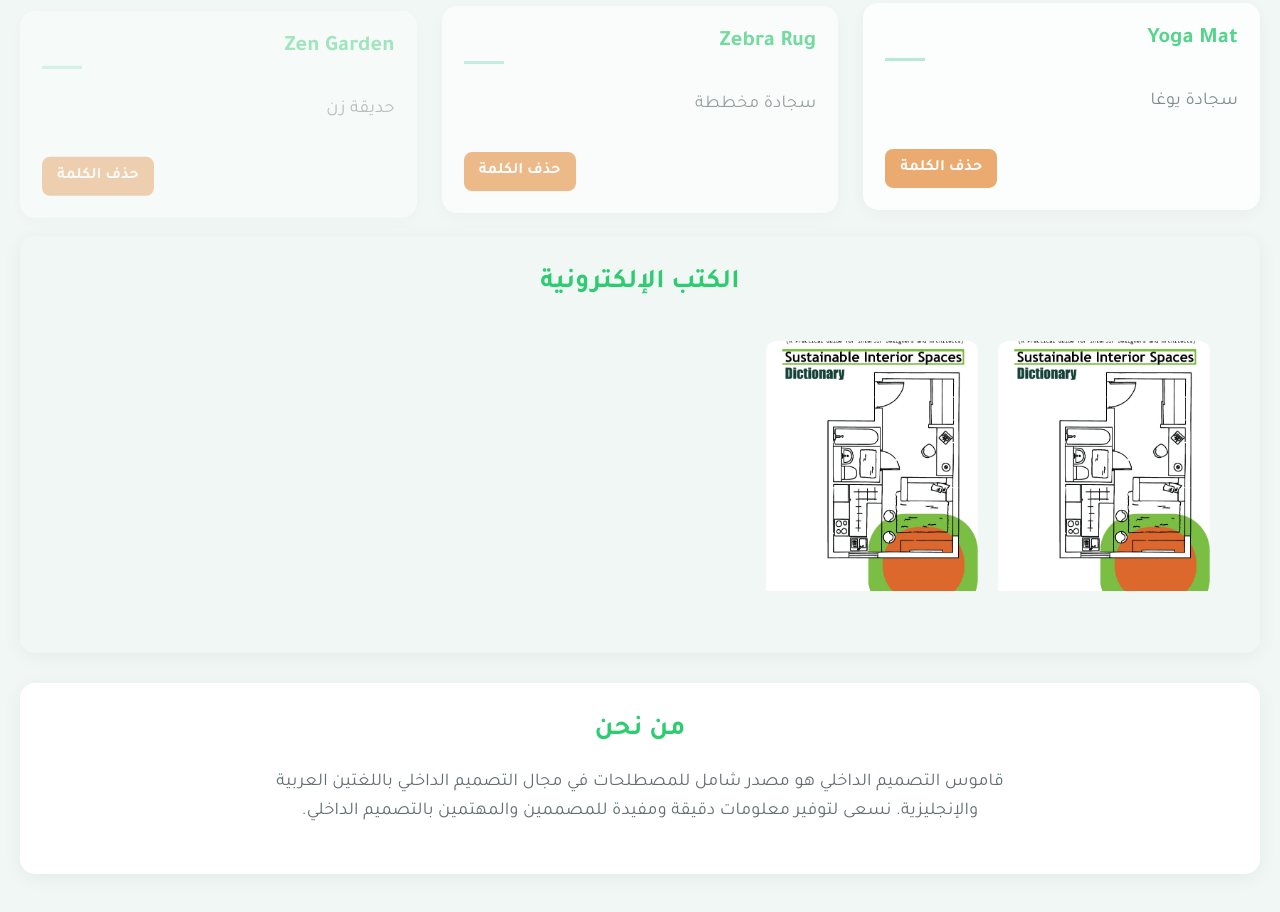
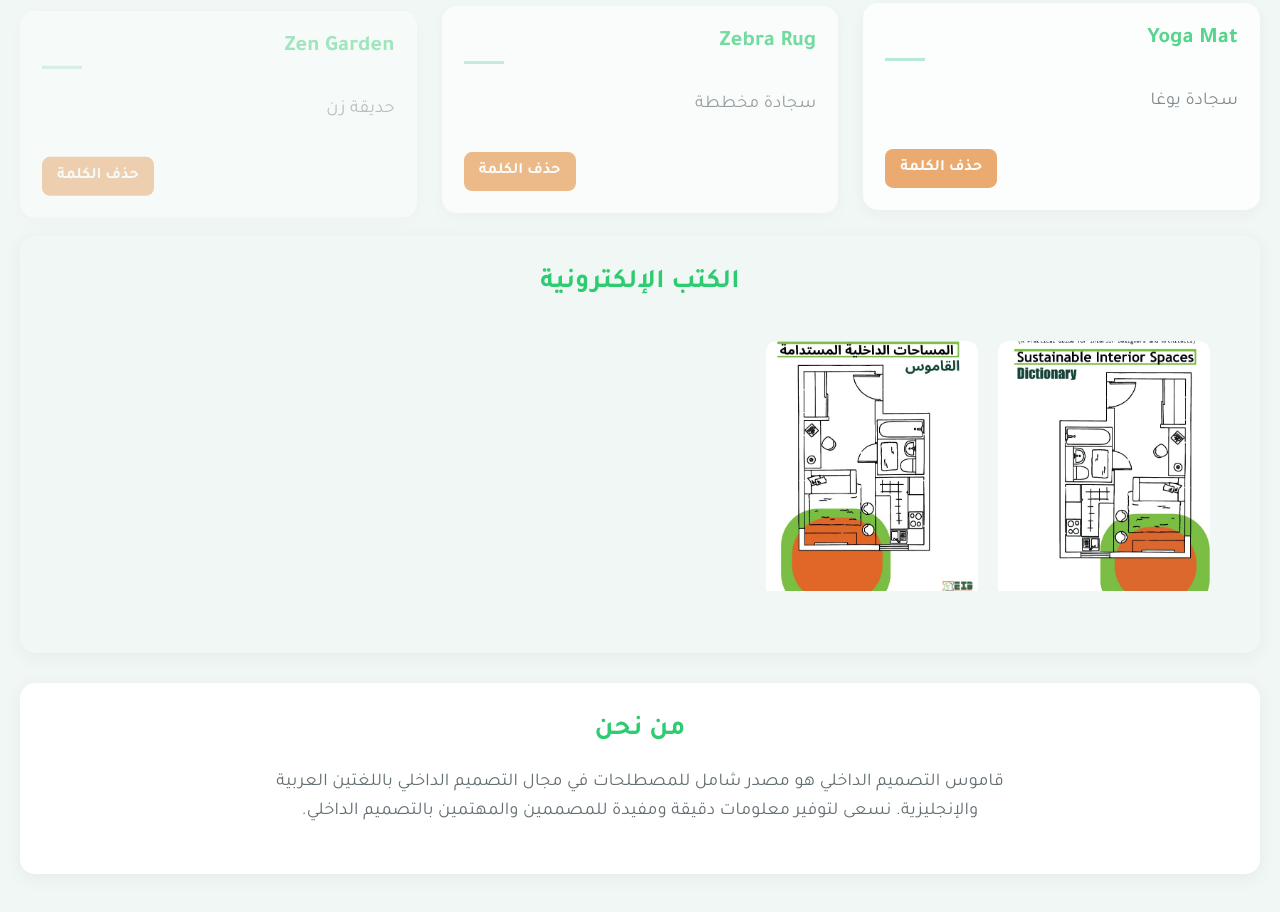
Before and after one commit to moabdelazem/interior, a website: page index.html in a window 1280 px wide. Shown: the part 8268-9180 px from the top of the page. Drawn offline with Linux system fonts and the light colour scheme.

Commit message:
Update ebook cover image source in index.html

```diff
--- a/index.html
+++ b/index.html
@@ -61,7 +61,7 @@
         </div>
         <div class="ebook-card">
           <img
-            src="./assets/image_cover.jpg"
+            src="./assets/image_cover_2.jpg"
             alt="Sustiable Interior Spaces"
             class="ebook-cover"
           />
```
Also changed, not shown: assets/image_cover_2.jpg (added).
